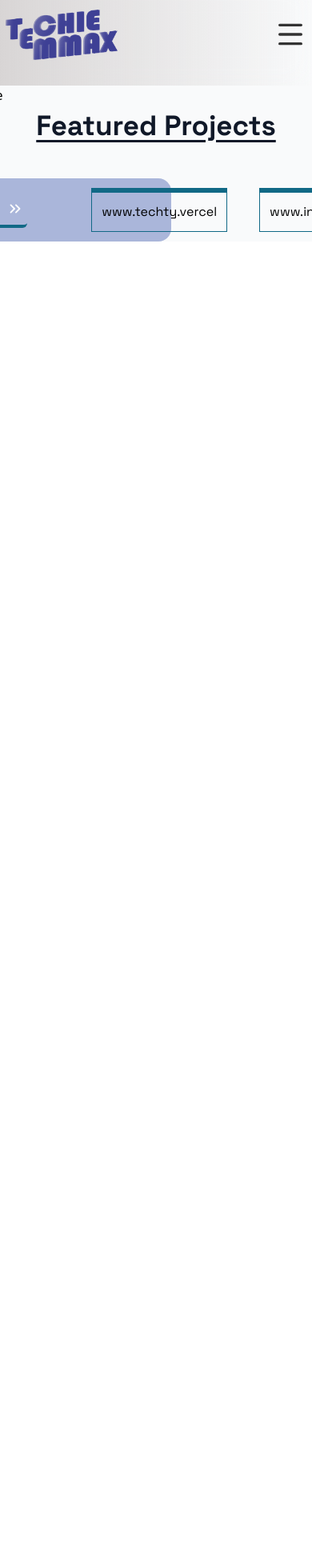
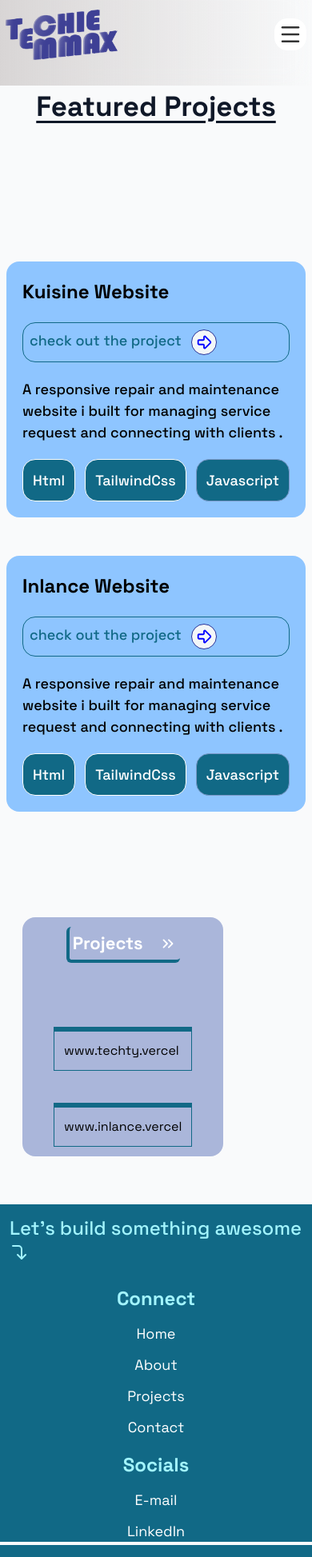
Before and after one commit to techie-emmax/Portfolio, a React (Vite) app: page /project in a window 390 px wide. Shown: the part 20-1967 px from the top of the page at 80% size. Before the commit the page ends 844 px from the top, so only its background shows below. Built offline with nearby package versions, Linux system fonts and the light colour scheme.

Commit message:
working on project page

```diff
--- a/src/App.jsx
+++ b/src/App.jsx
@@ -6,6 +6,7 @@ import Contact from './Pages/Contact';
 import About from './Pages/About';
 import Project from './Components/Project';
 import Service from './Pages/Service';
+import Footer from './Components/Footer';
 
 
 const App = () => {
@@ -20,7 +21,9 @@ const App = () => {
             <Route path="/contact" element={<Contact/>} />
             <Route path="/service" element={<Service/>} />
           </Routes>
+           <Footer/>
         </BrowserRouter>
+
     </div>
 
   )
--- a/src/Components/Footer.jsx
+++ b/src/Components/Footer.jsx
@@ -3,8 +3,8 @@ import { NavLink } from 'react-router-dom'
 import {CornerRightDown} from "lucide-react";
 const Footer = () => {
   return (
-      <div>
-    <div className='flex flex-col md:flex-row items-top gap-10 md:gap-44 bg-[#116986ff] mt-15'>
+      <div className='w-full'>
+    <div className='flex flex-col md:flex-row items-top gap-4 md:gap-44 bg-[#116986ff] mt-15'>
       <h3 className='p-3 font-Space-grotesk text-cyan-200 font-medium text-[24px]'>Let's build something awesome <CornerRightDown size={24}/></h3>
         <div className='flex flex-col items-center gap-3'>
         <h3 className='font-Space-grotesk text-[24px] font-bold text-cyan-200'>Connect</h3>
@@ -13,7 +13,7 @@ const Footer = () => {
         <NavLink className="text-white font-Space-grotesk text-[18px]" to="/project">Projects</NavLink>
         <NavLink className="text-white font-Space-grotesk text-[18px]" to="/Conntact">Contact</NavLink>
         </div>
-      <div className='flex flex-col items-center'>
+      <div className='flex flex-col gap-3 items-center'>
         <h3 className='font-Space-grotesk text-[24px] font-bold text-cyan-200'>Socials</h3>
         <NavLink className="text-white font-Space-grotesk text-[18px]" to="mailto:techieemmax@gmail.com">E-mail</NavLink>
         <NavLink className="text-white font-Space-grotesk text-[18px]" to="">LinkedIn</NavLink>
--- a/src/Components/Navbar.jsx
+++ b/src/Components/Navbar.jsx
@@ -1,6 +1,6 @@
 import React, { useState } from "react";
 import { NavLink } from "react-router-dom";
-import {  House, UserRound, Contact, GalleryHorizontalEnd, Menu } from "lucide-react";
+import {  House, UserRound, Contact, GalleryHorizontalEnd, Menu , X} from "lucide-react";
 
 const Navbar = () => {
 
@@ -106,7 +106,7 @@ const Navbar = () => {
           )}
         </NavLink>
       </div>
-      <div className="hidden md:flex "><button className="relative p-5 font-Space-grotesk border text-[18px] border-[#313851]  rounded-2xl" onClick={()=>setOpen(true)} onDoubleClick={()=>setOpen(false)}>Hire me</button>
+      <div className="hidden  md:flex "><button className="relative p-5 font-Space-grotesk border text-[18px] border-[#313851]  rounded-2xl" onClick={()=>setOpen(true)} onDoubleClick={()=>setOpen(false)}>Hire me</button>
       {open &&(
         <div className="absolute right-[0%] top-[200%]">
         <div className="z-20 p-5 md:p-0">
@@ -115,36 +115,36 @@ const Navbar = () => {
           </div>
       )}
       </div>
-   <div className="flex items-center md:hidden"
+  <div className="flex items-center md:hidden"
         onClick={() => setIsMenuButton(!isMenuButton)}
       >
-        <Menu size={40} color="#333333" />
+        {isMenuButton ?  <X size={40} color="#333333" className="border p-1 border-[#ffffff] rounded-2xl bg-[#ffffff]"/>: <Menu size={40} color="#333333" className="border p-1 border-[#ffffff] rounded-2xl bg-[#ffffff]"/>}
       </div>
 
       {isMenuButton && (
-        <div className="z-40 absolute bg-white flex flex-col w-1/2 top-20 right-0 ml-5">
+        <div className="z-40 absolute  bg-white flex flex-col w-2/2 top-30 right-0 ml-5">
           <NavLink
             to="/"
-            className="text-xl font-semibold border-b-4 border-b-gray-100 p-4"
+            className="text-xl font-semibold border-b-4 border-b-white hover:bg-[#116986ff] hover:text-white p-4"
           >
             Home
           </NavLink>
           <NavLink
             to="/about"
-            className="text-xl font-semibold border-b-4 border-b-gray-100 p-4"
+            className="text-xl font-semibold border-b-4 border-b-white hover:bg-[#116986ff] hover:text-white p-4"
           >
             About
           </NavLink>
 
           <NavLink
             to="/project"
-            className="text-xl font-semibold border-b-4 border-b-gray-100 p-4"
+            className="text-xl font-semibold border-b-4 border-b-white hover:bg-[#116986ff] hover:text-white p-4"
           >
             Project
           </NavLink>
           <NavLink
             to="/contact"
-            className="text-xl font-semibold p-4"
+            className="text-xl font-semibold border-b-4 border-b-white hover:bg-[#116986ff] hover:text-white p-4"
           >
             Contact
           </NavLink>
--- a/src/Components/Project.jsx
+++ b/src/Components/Project.jsx
@@ -1,25 +1,47 @@
 import React from "react";
 import { NavLink } from "react-router-dom";
-import { ChevronsRight} from "lucide-react";
+import { ChevronsRight, ArrowBigRight} from "lucide-react";
 
 const Project = () => {
   return (
 <div>
+ <h3 className="text-center mb-10 text-[35px] font-bold text-gray-900 font-Space-grotesk underline underline-offset-6">
+        Featured Projects</h3>
+<div className="flex flex-col md:flex-row gap-10 p-30 md:p-5">
 
-<div>
-  <div className="flex flex-row">
-    <p>Inlance Website</p>
-    <p></p>
-    <img></img>
+  <div className="w-full flex flex-row rounded-2xl mt-2 items-top bg-blue-300 p-5 justify-center gap-10">
+    <p className="font-Space-grotesk font-bold text-[24px]">Kuisine Website
+      <span className="block mt-5"> <NavLink to="" className="flex border rounded-2xl p-2 font-medium text-[#116986ff] text-[18px] gap-3">check out the project <ArrowBigRight size={32} color="blue" className="border rounded-full border-[#27339b] bg-[#f3f7f8] p-1"/></NavLink>
+    <p className="font-medium text-[18px] mt-5 mb-5 ">A responsive repair and maintenance website  i built for managing service request and connecting with clients .</p>
+    <div className="flex mt-3 flex-row gap-3">
+      <p className="border border-[#ffffff] text-[18px] p-3 rounded-2xl font-medium text-[#ffffff] bg-[#116986ff]">Html</p>
+      <p className="border border-[#ffffff] text-[18px] p-3 rounded-2xl font-medium text-[#ffffff] bg-[#116986ff]">TailwindCss</p>
+      <p className="border border-[#7796c5] text-[18px] p-3 rounded-2xl font-medium text-[#ffffff] bg-[#116986ff]">Javascript</p>
+      </div></span>
+    </p>
+   {/*  <div><img src="/inlance.png" className=" rounded-3xl hover:scale-110"></img></div> */}
+
+  </div>
+  <div className="w-full flex flex-row rounded-2xl mt-2 items-top bg-blue-300 p-5 justify-center gap-10">
+    <p className="font-Space-grotesk font-bold text-[24px]">Inlance Website
+      <span className="block mt-5"> <NavLink to="" className="flex border rounded-2xl p-2 font-medium text-[#116986ff] text-[18px] gap-3">check out the project <ArrowBigRight size={32} color="blue" className="border rounded-full border-[#27339b] bg-[#f3f7f8] p-1"/></NavLink>
+    <p className="font-medium text-[18px] mt-5 mb-5 ">A responsive repair and maintenance website  i built for managing service request and connecting with clients .</p>
+    <div className="flex mt-3 flex-row gap-3">
+      <p className="border border-[#ffffff] text-[18px] p-3 rounded-2xl font-medium text-[#ffffff] bg-[#116986ff]">Html</p>
+      <p className="border border-[#ffffff] text-[18px] p-3 rounded-2xl font-medium text-[#ffffff] bg-[#116986ff]">TailwindCss</p>
+      <p className="border border-[#7796c5] text-[18px] p-3 rounded-2xl font-medium text-[#ffffff] bg-[#116986ff]">Javascript</p>
+      </div></span>
+    </p>
+   {/*  <div><img src="/inlance.png" className=" rounded-3xl hover:scale-110"></img></div> */}
+
   </div>
 </div>
-    <div>
-      <p className="text-center mb-10 text-[35px] font-bold text-gray-900 font-Space-grotesk underline underline-offset-6">
-        Featured Projects</p>  <div className="p-3 flex flex-row mt-3 rounded-2xl items-center bg-[#aab6da] gap-20 px-2 w-[53%]">
+    <div className="ml-35" >
+      <div className="p-3 flex flex-col md:flex-row mt-3 rounded-2xl items-center bg-[#aab6da] gap-20 px-2 w-[53%]">
       <p className="p-1 border-l-4 text-white border-l-[#116986ff] border-b-4 border-b-[#116986ff] rounded-md flex flex-row items-center gap-5 font-Space-grotesk font-bold text-[22px]">
         Projects<ChevronsRight size={22} color="white"/>
       </p>
-      <div className="flex flex-row gap-10">
+      <div className="flex md:flex-row flex-col gap-10 ">
         <NavLink to="https://figma-six-eta.vercel.app/" target="blank" className="border border-[#116986ff] border-t-6 border-t-[#116986ff] p-3 font-Space-grotesk">www.techty.vercel</NavLink>
         <NavLink to="https://figma-six-eta.vercel.app/" target="blank" className="border border-[#116986ff] border-t-6 border-t-[#116986ff] p-3 font-Space-grotesk">www.inlance.vercel</NavLink>
       </div>
--- a/src/Pages/Contact.jsx
+++ b/src/Pages/Contact.jsx
@@ -135,7 +135,7 @@ const Contact = () => {
             name=""
             placeholder="Message"
             id=""
-            className="mt-5 pt-2 pl-2 pr-30 md:pr-68 pb-40 rounded-lg  bg-[#F1F1F1]  font-display"
+            className="mt-5 pt-2 pl-2 pr-30 mb-7 md:mb-7 md:pr-68 pb-40 rounded-lg  bg-[#F1F1F1]  font-display"
           />
           <span className="block">
             <NavLink to="mailto:techieemax@gmail.com" className="border border-[#116986ff] rounded-lg pr-20 md:pr-44 pl-20 md:pl-46 pt-4 pb-4 md:mt-3 font-display bg-[#116986ff] font-bold text-[#FFFFFF]">
--- a/src/Pages/Home.jsx
+++ b/src/Pages/Home.jsx
@@ -1,7 +1,6 @@
 import React from "react";
 import Header from "../Components/Header";
 import About from "../Pages/About";
-import Footer from "../Components/Footer";
 import { Download, Instagram, Github, Linkedin, Eclipse ,ArrowBigRight , Mail } from "lucide-react";
 import { NavLink } from "react-router-dom";
 import Service from "../Pages/Service";
@@ -11,7 +10,7 @@ const Home = () => {
     <div className="bg-full w-full">
       <div className="flex flex-col gap-[30%] pt-20 md:pt-40 justify-center bg-[#9ba1b3] bg-full w-full items-center">
         <div className="border border-[#116986ff] hover:animate-bounce p-8 border-b-7 border-b-[#116986ff] border-r-10 border-r-[#116986ff] rounded-md">
-          <p className="text-4xl md:text-7xl font-Space-grotesk text-[#116986ff] p-5 shadow-amber-300 font-light md:font-medium shadow-lg">
+          <p className="text-3xl md:text-7xl font-Space-grotesk text-[#116986ff] p-5 shadow-amber-300 font-medium shadow-lg">
             Hi I'm Techie Emmax.
             <br />
             Front End Developer
@@ -86,8 +85,6 @@ const Home = () => {
 
       <Service/>
       <NavLink to="/project" className="flex flex-row text-center ml-15 text-2xl text-[#116986ff]  p-4 font-medium gap-4">Projects <ArrowBigRight size={44} color="blue" className="border rounded-full border-[#6a828a] bg-[#f3f7f8] p-1.5  mb-5"/></NavLink>
-
-      <Footer/>
     </div>
   );
 };
```
Also changed, not shown: public/inlance.png (added).
